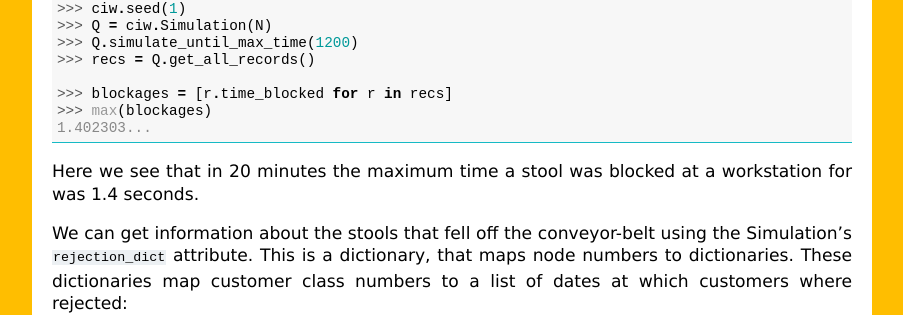
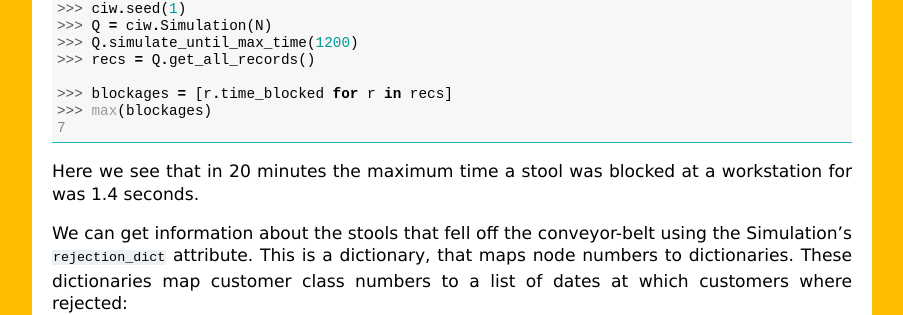
Before and after one commit to CiwPython/Ciw, a Sphinx documentation site: the page built from docs/Tutorial-II/tutorial_vi.rst, in a window 1280 px wide and 900 px high, scrolled down 834 px. Shown: the part 140-455 px from the top of the window, without its empty margins (318-1221 px from the left). Built offline with Sphinx 7.4.7, drawn with Linux system fonts in a browser that asks for light colours; pages that are not in the unit, such as notebooks, are missing from menus.

Commit message:
Break the docs.

```diff
--- a/docs/Tutorial-II/tutorial_vi.rst
+++ b/docs/Tutorial-II/tutorial_vi.rst
@@ -48,7 +48,7 @@ To illustrate, let's simulate for 20 minutes::
 
     >>> blockages = [r.time_blocked for r in recs]
     >>> max(blockages)
-    1.402303...
+    7
 
 Here we see that in 20 minutes the maximum time a stool was blocked at a workstation for was 1.4 seconds.
 
```
